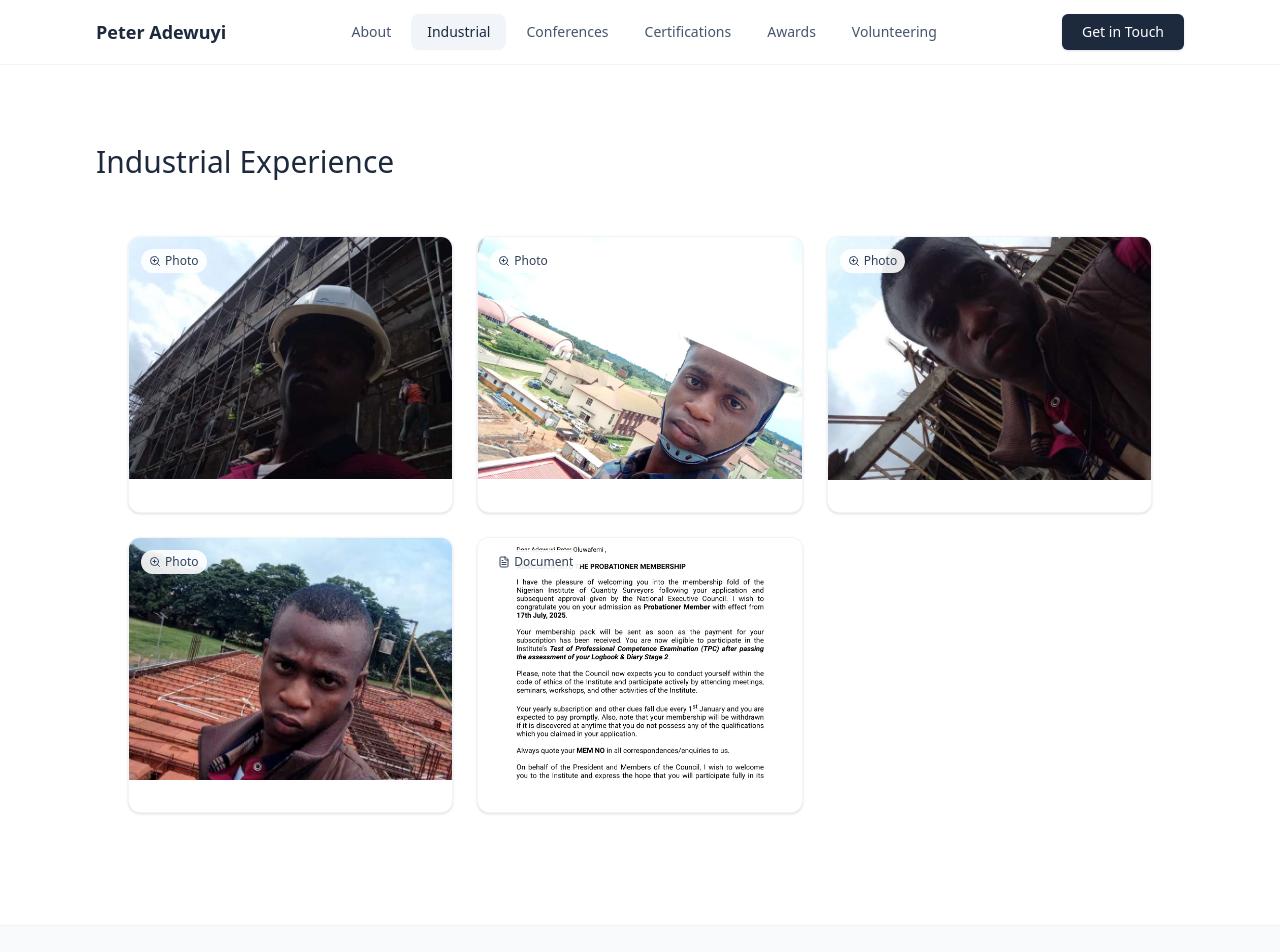
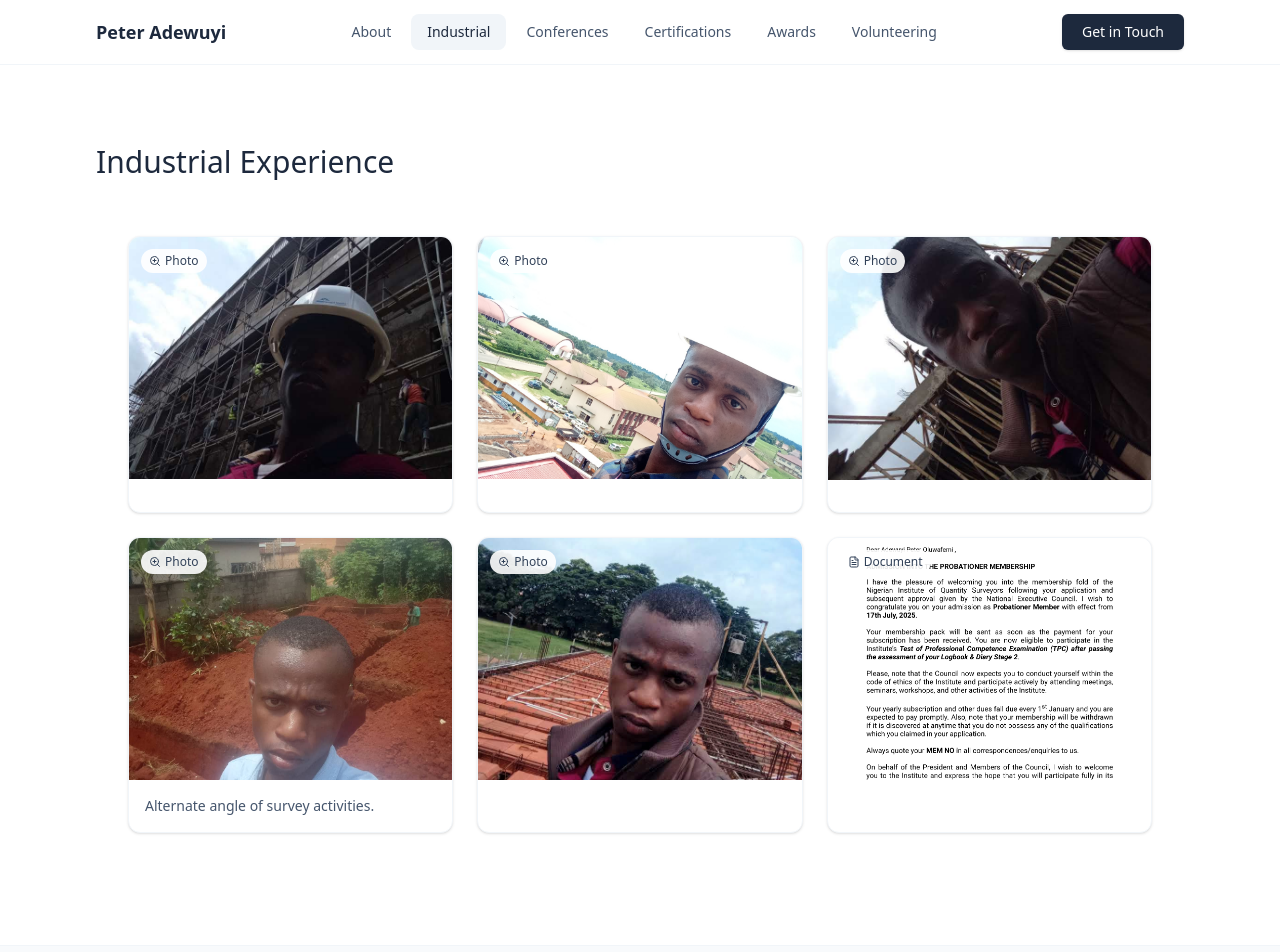
Before and after one commit to IDGoodness/portfolio-peter-2, a React (Vite) app: page /industrial-experience in a window 1280 px wide. Shown: the top 952 px of the page. Built offline with nearby package versions, Linux system fonts and the light colour scheme.

Commit message:
Conferences updated.

```diff
--- a/src/Pages/IndustrialExperience.jsx
+++ b/src/Pages/IndustrialExperience.jsx
@@ -44,13 +44,13 @@ export default function IndustrialExperience() {
         // description: "Survey and measurements being recorded.",
         tag: "Photo",
       },
-      // {
-      //   id: "img3b",
-      //   src: img3b,
-      //   title: "Survey Capture (alt) - 2022-08-16",
-      //   description: "Alternate angle of survey activities.",
-      //   tag: "Photo",
-      // },
+      {
+        id: "img3b",
+        src: img3b,
+        title: "Survey Capture",
+        description: "Alternate angle of survey activities.",
+        tag: "Photo",
+      },
       {
         id: "img4",
         src: img4,
--- a/src/Pages/ResearchExperience.jsx
+++ b/src/Pages/ResearchExperience.jsx
@@ -5,6 +5,7 @@ import CertificationCard from "../Components/portfolio/CertificationCard";
 import conference1 from "../assets/conferences/IMG_20230927_160822_1 (1).jpg";
 import conference2 from "../assets/conferences/IMG_20240523_155536_1 (1).jpg";
 import niqsConf from "../assets/conferences/niqscert.jpg";
+import volunteer3 from "../assets/conferences/volunteer3.jpeg";
 
 const conferences = [
   {
@@ -29,6 +30,13 @@ const conferences = [
     description: "Professional conference participation.",
     certificate_image: niqsConf,
   },
+  {
+    title: "Ogbomso Digital Economic Summit 2025",
+    issuing_body: "Ennovate Lab",
+    year: "2025",
+    description: "Theme: Financing and Deploying Resources for Digital Transformation.",
+    certificate_image: volunteer3,
+  }
 ];
 
 export default function ResearchExperience() {
```
Also changed, not shown: src/assets/conferences/volunteer3.jpeg (added), src/assets/work/IMG_20220816_124144 (1).jpg.
